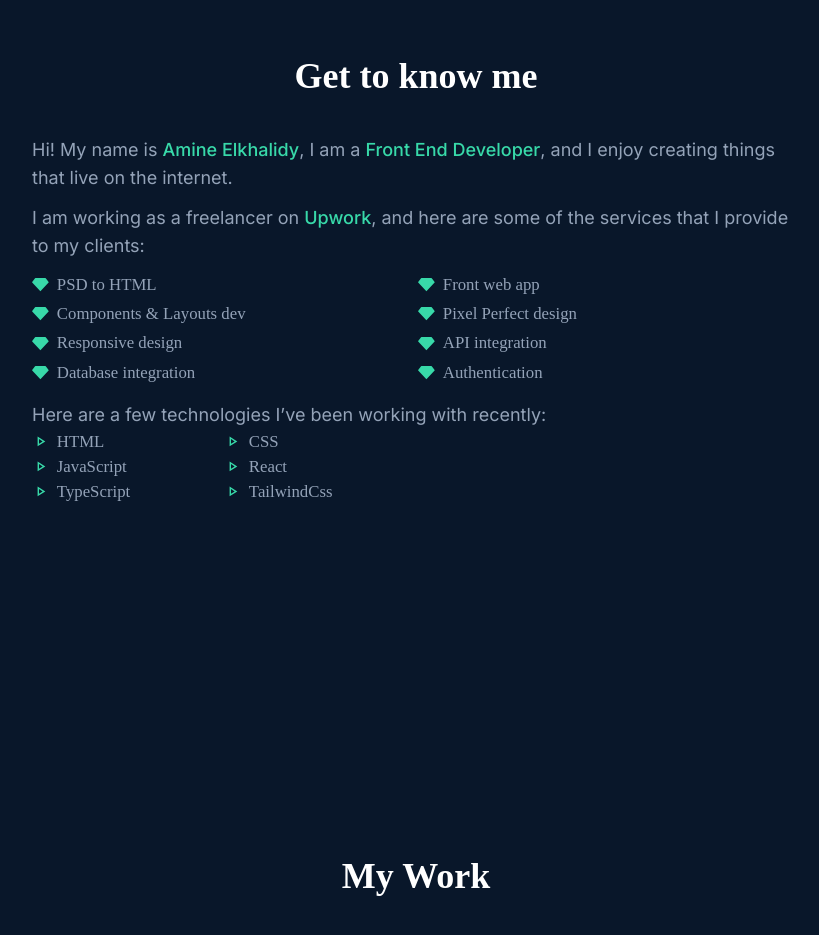
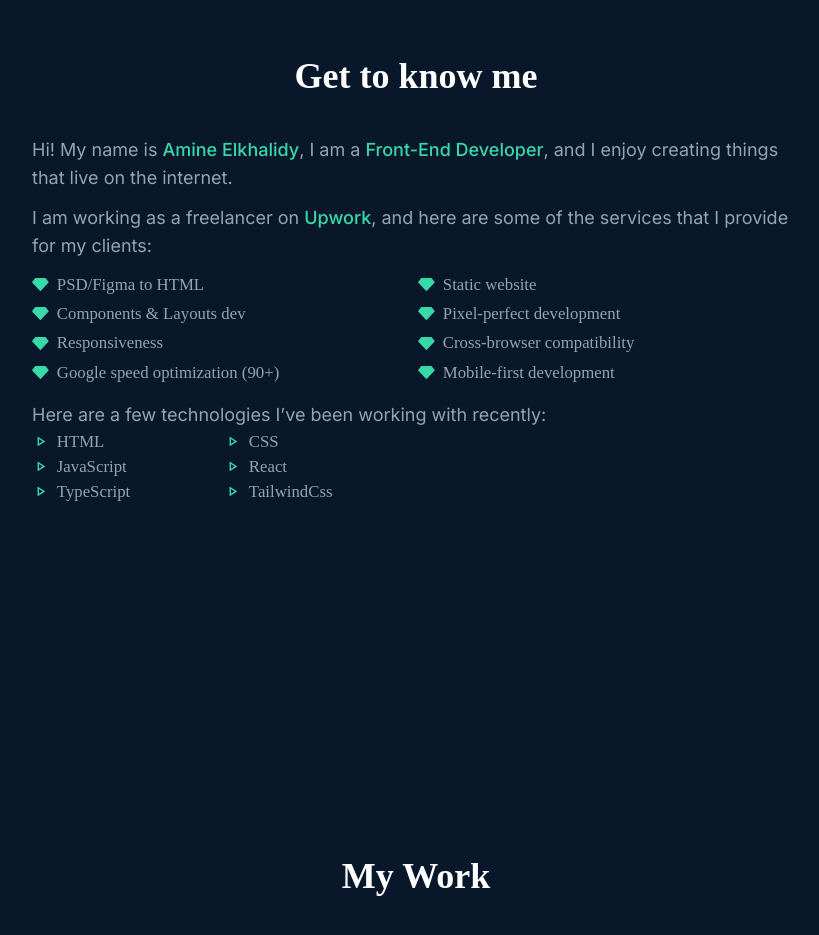
Before and after one commit to AmineElkhalidy/Portfolio, a React (Vite) app: page / in a window 1280 px wide. Shown: the part 840-1775 px from the top of the page, without its empty margins (224-1043 px from the left). Built offline with nearby package versions, Linux system fonts and the light colour scheme; a web font is replaced by a local one.

Commit message:
Editing the content of the about section

```diff
--- a/src/sections/About.jsx
+++ b/src/sections/About.jsx
@@ -30,7 +30,7 @@ const About = () => {
               </span>
               , I am a{" "}
               <span className=" text-secondary font-medium">
-                Front End Developer
+                Front-End Developer
               </span>
               , and I enjoy creating things that live on the internet.
             </p>
@@ -45,7 +45,7 @@ const About = () => {
               >
                 Upwork
               </a>
-              , and here are some of the services that I provide to my clients:
+              , and here are some of the services that I provide for my clients:
             </p>
 
             <ul className=" text-slate-400 grid gap-1 font-nav font-thin mt-1 mb-4  md:grid-cols-2 md:text-[1.05rem]">
@@ -53,14 +53,14 @@ const About = () => {
                 <span className="text-secondary">
                   <RiVipDiamondFill />
                 </span>
-                PSD to HTML
+                PSD/Figma to HTML
               </li>
 
               <li className="flex items-center gap-2">
                 <span className="text-secondary">
                   <RiVipDiamondFill />
                 </span>
-                Front web app
+                Static website
               </li>
 
               <li className="flex items-center gap-2">
@@ -74,35 +74,35 @@ const About = () => {
                 <span className="text-secondary">
                   <RiVipDiamondFill />
                 </span>
-                Pixel Perfect design
+                Pixel-perfect development
               </li>
 
               <li className="flex items-center gap-2">
                 <span className="text-secondary">
                   <RiVipDiamondFill />
                 </span>
-                Responsive design
+                Responsiveness
               </li>
 
               <li className="flex items-center gap-2">
                 <span className="text-secondary">
                   <RiVipDiamondFill />
                 </span>
-                API integration
+                Cross-browser compatibility
               </li>
 
               <li className="flex items-center gap-2">
                 <span className="text-secondary">
                   <RiVipDiamondFill />
                 </span>
-                Database integration
+                Google speed optimization (90+)
               </li>
 
               <li className="flex items-center gap-2">
                 <span className="text-secondary">
                   <RiVipDiamondFill />
                 </span>
-                Authentication
+                Mobile-first development
               </li>
             </ul>
 
```
